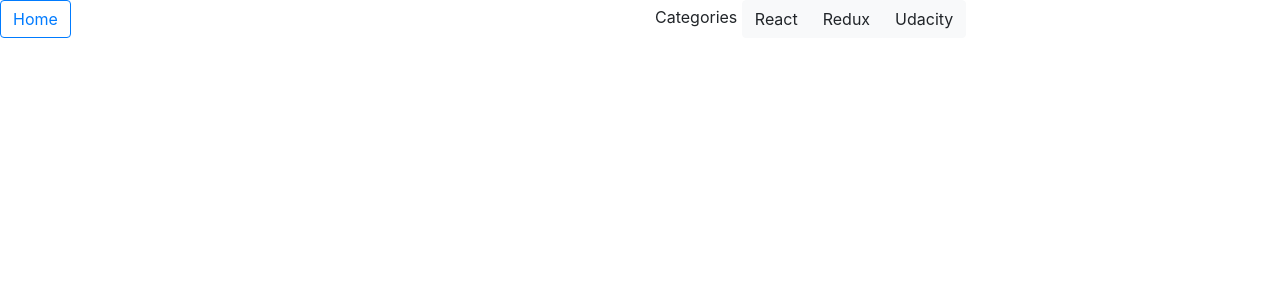
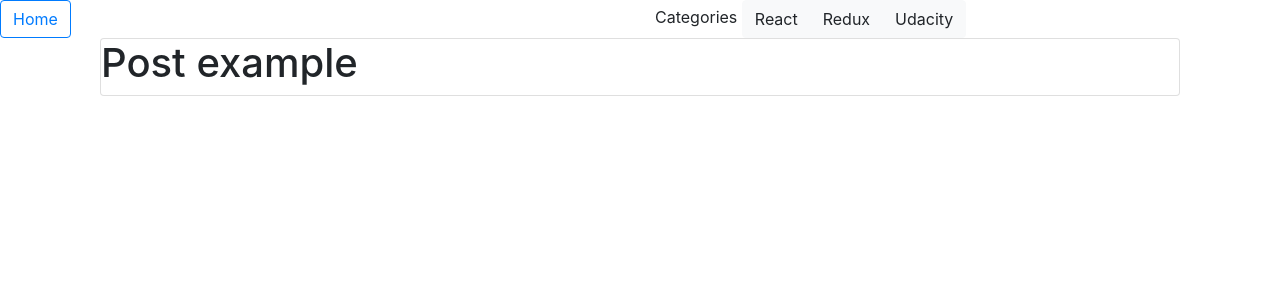
Before and after one commit to elvis-doug-jan/leitura-udacity, a React (Create React App) app: page / in a window 1280 px wide. Shown: the top 300 px of the page. Built offline with nearby package versions, Linux system fonts and the light colour scheme.

Commit message:
Inciando component post

```diff
--- a/src/App.js
+++ b/src/App.js
@@ -5,12 +5,14 @@ import { Button, Row, Col } from 'react-bootstrap'
 import { Router, Route } from 'react-router-dom'
 import Home from './components/Home'
 import Toolbar from './components/Toolbar'
+import Posts from './components/Posts'
 
 class App extends Component {
   render() {
     return (
       <div>
         <Toolbar />
+        <Posts />
       </div>
     );
   }
--- /dev/null
+++ b/src/components/Posts.js
@@ -0,0 +1,16 @@
+import React, { Component } from 'react'
+import { Container, Row, Button, Col, ButtonGroup, Card } from 'react-bootstrap'
+
+export default class Posts extends Component {
+  render() {
+    return (
+      <Container>
+        <Col>
+          <Card>
+            <h1>Post example</h1>
+          </Card>
+        </Col>
+      </Container>
+    )
+  }
+}
```
